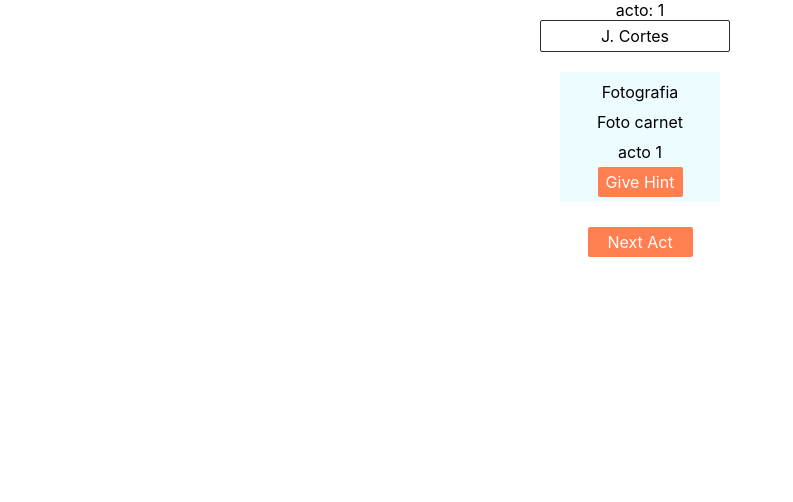
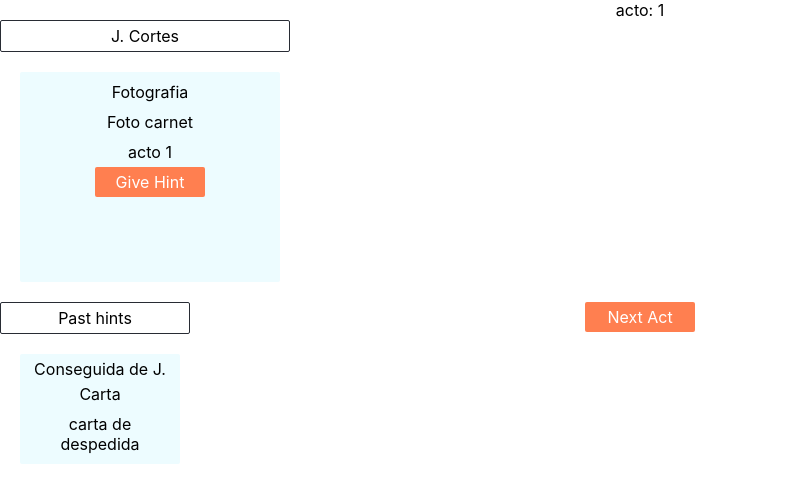
Before and after one commit to Diana0604/tfm-adri, a React (Create React App) app: page / in a window 1280 px wide. Both pictures are taken after a click on the button "Give Hint". Shown: the top 502 px of the page, without its empty margins (0-793 px from the left). Built offline with nearby package versions, Linux system fonts and the light colour scheme.

Commit message:
add past hints / improve style

```diff
--- a/src/App.css
+++ b/src/App.css
@@ -39,7 +39,11 @@
 
 .horizontal-flex {
   display: flex;
+  width: 100%;
+  /* display: flex;
   flex-direction: row;
+  flex-flow: row wrap;
+  justify-content: flex-start; */
 }
 
 .vertical-flex {
@@ -61,6 +65,7 @@
 
 .container {
   display: flex;
+  flex-direction: column;
   align-items: center;
   justify-content: center;
 }
@@ -75,6 +80,10 @@
 
 .margin-20 {
   margin: 20px;
+}
+
+.margin-top-40 {
+  margin-top: 40px;
 }
 
 .button {
@@ -92,3 +101,13 @@
 .button:hover {
   background-color: #04aa6d;
 }
+
+.full-screen-w {
+  width: 100vh;
+}
+
+.absolute-container {
+  position: absolute;
+  width: 100vw;
+  text-align: center;
+}
--- a/src/App.tsx
+++ b/src/App.tsx
@@ -6,7 +6,7 @@ import ExtraHintsContextProvider from "./contexts/ExtraHintContextProvider";
 
 function App() {
   return (
-    <div className="App container">
+    <div className="App">
       <ArgumentContextProvider>
         <ExtraHintsContextProvider>
           <HintContextProvider>
--- a/src/components/CharacterComponent.tsx
+++ b/src/components/CharacterComponent.tsx
@@ -40,7 +40,7 @@ const CharacterComponent = () => {
   return (
     <div>
       {currentHint ? (
-        <div style={{width: '200px'}}>
+        <div style={{width: '300px'}}>
           <div className="outlined">
             {character.title} {character.name} {character.surname}
           </div>
--- a/src/components/ExtraHintComponent.tsx
+++ b/src/components/ExtraHintComponent.tsx
@@ -10,17 +10,21 @@ const ExtraHintsComponent = () => {
   const { hintIndex } = useContext(ExtraHintsContext);
 
   return (
-    <div>
-      {act > 5 ?
+    <div className="container">
+      {act > 5 ? (
         <div>
           <div className="outlined">Extra Hints</div>
-          <HintComponent currentHint={extraHints[hintIndex]} actIndex={6} hintIndex={hintIndex}/>
-          </div>
-
-
-      : undefined}
+          {hintIndex < extraHints.length ? (
+            <HintComponent
+              currentHint={extraHints[hintIndex]}
+              actIndex={6}
+              hintIndex={hintIndex}
+            />
+          ) : undefined}
+        </div>
+      ) : undefined}
     </div>
   );
 };
 
-export default ExtraHintsComponent
+export default ExtraHintsComponent;
--- a/src/components/HintComponent.tsx
+++ b/src/components/HintComponent.tsx
@@ -15,11 +15,7 @@ const HintComponent = (props: HintProps) => {
   const handleGiveHint = () => giveHint(actIndex, hintIndex);
 
   return (
-    <div
-      className={`soft-background margin-20 ${
-        currentHint ? "padding-5" : undefined
-      }`}
-    >
+    <div className={`soft-background margin-20 padding-5`} style={{minHeight: '200px'}}>
       <>
         <div className="padding-5">{currentHint.type}</div>
 
--- a/src/components/ManagerComponent.tsx
+++ b/src/components/ManagerComponent.tsx
@@ -4,13 +4,19 @@ import { characters } from "../constants";
 import { useContext } from "react";
 import { ArgumentContext } from "../contexts/ArgumentContextProvider";
 import ExtraHintsComponent from "./ExtraHintComponent";
+import PastHintsList from "./PastHintsList";
 
 const ManagerComponent = () => {
   const { act, nextAct } = useContext(ArgumentContext);
 
   return (
     <div>
-      <div>acto: {act}</div>
+      {/* acto - title */}
+      <div>
+        <div>acto: {act}</div>
+      </div>
+
+      {/* current hints */}
       <div className="horizontal-flex">
         {characters.map((character, index) => {
           return (
@@ -20,13 +26,21 @@ const ManagerComponent = () => {
           );
         })}
       </div>
-      <div className="container padding-5">
-        <button className="button" onClick={nextAct}>
-          Next Act
-        </button>
+      <div className="horizontal-flex">
+        {/* already given hints */}
+        <PastHintsList />
+
+        {/* next act button */}
+        <div className="absolute-container">
+          <button className="button" onClick={nextAct}>
+            Next Act
+          </button>
+        </div>
+
+        <div className="absolute-container margin-top-40">
+          <ExtraHintsComponent />
+        </div>
       </div>
-
-      <ExtraHintsComponent/>
     </div>
   );
 };
--- /dev/null
+++ b/src/components/PastHint.tsx
@@ -0,0 +1,44 @@
+interface PastHintProps {
+  hint: Hint;
+}
+
+const PastHint = (props: PastHintProps) => {
+  const { hint } = props;
+  return (
+    <div className="soft-background margin-20 padding-5">
+      <>
+
+        <div>
+          Conseguida de&nbsp;
+        {hint.belongsTo.map((value, index, row) => {
+          return <span key={index}>{value}{index + 1 < row.length ? "," : undefined} </span>
+        })}
+        </div>
+
+        <div className="padding-5">{hint.type}</div>
+
+        <div className="padding-5">{hint.name}</div>
+
+        {hint.audio ? (
+          <div className="container margin-5">
+            <button
+              className="button"
+              onClick={() => {
+                const audioURL = `${window.location.href}/${hint.audio}`;
+                console.log(audioURL);
+                const audio = new Audio(
+                  `${window.location.href}/${hint.audio}`
+                );
+                audio.play();
+              }}
+            >
+              Play Sound
+            </button>
+          </div>
+        ) : undefined}
+      </>
+    </div>
+  );
+};
+
+export default PastHint;
--- /dev/null
+++ b/src/components/PastHintsList.tsx
@@ -0,0 +1,20 @@
+import { useContext, useEffect, useState } from "react";
+import { HintContext } from "../contexts/HintContextProvider";
+import PastHint from "./PastHint";
+
+const PastHintsList = () => {
+  const { pastHints } = useContext(HintContext);
+  useEffect(() => {
+    console.log("from use effect");
+    console.log(pastHints);
+  }, [pastHints]);
+
+  return (
+    <div style={{ width: "200px" }}>
+      <div className="outlined">Past hints</div>
+      {pastHints.map((hint, index) => <PastHint hint={hint}/>)}
+    </div>
+  );
+};
+
+export default PastHintsList;
--- a/src/contexts/HintContextProvider.tsx
+++ b/src/contexts/HintContextProvider.tsx
@@ -4,37 +4,45 @@ import { ExtraHintsContext } from "./ExtraHintContextProvider";
 
 interface HintContextProps {
   leftHints: Hint[][];
+  pastHints: Hint[];
   giveHint: (act: number, hintIndex: number) => void;
 }
 
 const initProps: HintContextProps = {
   leftHints: [],
+  pastHints: [],
   giveHint: () => {},
 };
 
 export const HintContext = createContext<HintContextProps>(initProps);
 
 const HintContextProvider = ({ children }: { children: React.ReactNode }) => {
-
-  const {nextExtraHint} = useContext(ExtraHintsContext)
+  const { nextExtraHint } = useContext(ExtraHintsContext);
 
   const [leftHints, setLeftHints] = useState<Hint[][]>(hints);
+  const [pastHints, setPastHints] = useState<Hint[]>([]);
 
   const giveHint = (act: number, hintIndex: number) => {
-
-    if(act > 5) {
+    if (act > 5) {
       nextExtraHint();
       return;
     }
 
+    //update left hints
     const currentHints: Hint[][] = JSON.parse(JSON.stringify(leftHints));
-    currentHints[act - 1].splice(hintIndex, 1);
-    console.log(currentHints);
+    const hintGiven: Hint[] = currentHints[act - 1].splice(hintIndex, 1);
     setLeftHints(currentHints);
+
+    //update past hints
+    if (hintGiven[0].type === "Pista Disponible") return;
+    const previousPastHints = JSON.parse(JSON.stringify(pastHints));
+    previousPastHints.push(hintGiven[0]);
+    setPastHints(previousPastHints);
+    console.log(previousPastHints);
   };
 
   return (
-    <HintContext.Provider value={{ leftHints, giveHint }}>
+    <HintContext.Provider value={{ leftHints, giveHint, pastHints }}>
       {children}
     </HintContext.Provider>
   );
```
